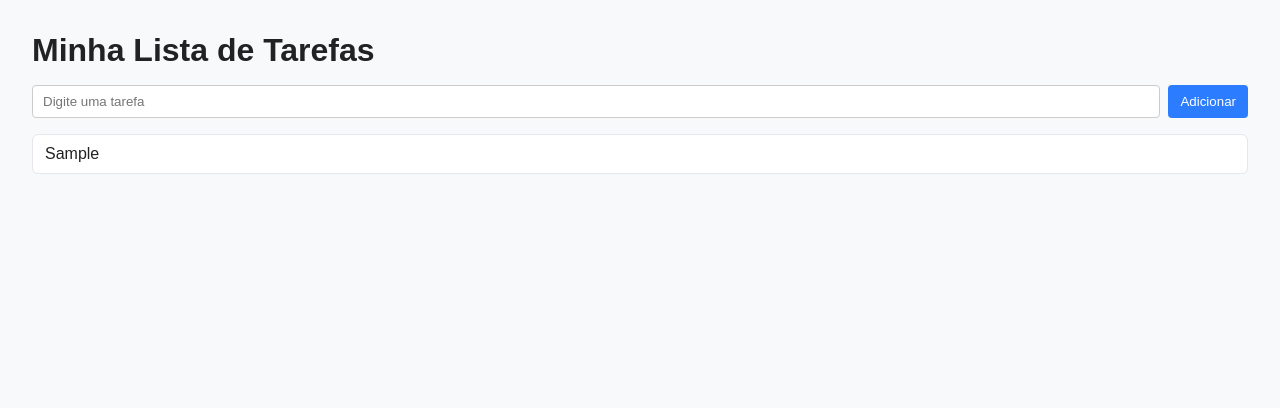
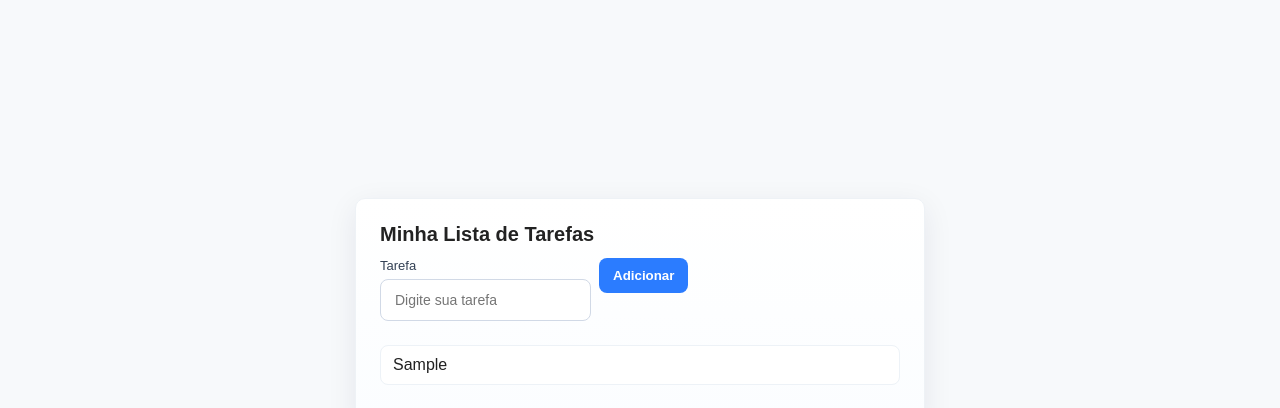
Before and after one commit to kaua18-bot/AV1_IDW, a plain HTML site: page index.html in a window 1280 px wide. Both pictures are taken after typing "Sample" into the empty fields and a click on the button "Adicionar". Drawn offline with Linux system fonts and the light colour scheme.

Commit message:
atualização 5

```diff
--- a/css/style.css
+++ b/css/style.css
@@ -16,36 +16,71 @@ form{
   margin-bottom:12px;
 }
 
-input[type="text"]{
-  flex:1;
-  padding:8px 10px;
-  border:1px solid #ccc;
-  border-radius:4px;
+/* Layout centralizado */
+.container{
+  display:flex;
+  align-items:center;
+  justify-content:center;
+  min-height:70vh;
 }
 
-button{
-  padding:8px 12px;
-  border:none;
+.card{
+  width:100%;
+  max-width:520px;
+  background:linear-gradient(180deg,#ffffff,#fbfdff);
+  border-radius:10px;
+  box-shadow:0 8px 30px rgba(20,30,60,0.08);
+  padding:24px;
+  border:1px solid #eef2f6;
+}
+
+.card h1{
+  font-size:20px;
+  margin-bottom:12px;
+}
+
+.form-group{display:flex;flex-direction:column;gap:6px;margin-bottom:12px}
+
+label{font-size:13px;color:#334155}
+
+input[type="text"]{
+  padding:12px 14px;
+  border:1px solid #d1d9e6;
+  border-radius:8px;
+  font-size:14px;
+  outline:none;
+  transition:box-shadow .18s ease,border-color .15s ease,transform .08s ease;
+}
+
+input[type="text"]:focus{
+  box-shadow:0 4px 18px rgba(43,124,255,0.12);
+  border-color:#2b7cff;
+}
+
+/* Estado de erro */
+.input-error{border-color:#d32f2f !important; box-shadow:0 4px 18px rgba(211,47,47,0.06) !important}
+
+.actions{text-align:right}
+
+.btn{
   background:#2b7cff;
   color:#fff;
-  border-radius:4px;
+  border:none;
+  padding:10px 14px;
+  border-radius:8px;
   cursor:pointer;
+  font-weight:600;
 }
 
-#mensagem-erro{
-  color:#b00020;
-  margin:6px 0 12px 0;
+.btn:hover{transform:translateY(-1px);box-shadow:0 6px 18px rgba(43,124,255,0.12)}
+
+.mensagem{font-size:13px;margin:6px 0 12px 0}
+.mensagem-erro{color:#b00020}
+.mensagem-sucesso{color:#00695c}
+
+.tarefas-lista{list-style:none;padding:0;margin-top:10px}
+.tarefas-lista li{background:#ffffff;padding:10px 12px;border-radius:8px;margin-bottom:8px;border:1px solid #edf2f7}
+
+@media (max-width:520px){
+  .card{padding:18px;margin:12px}
 }
-
-ul#lista-tarefas{
-  list-style: none;
-  padding:0;
-}
-
-ul#lista-tarefas li{
-  background:#fff;
-  padding:10px 12px;
-  border-radius:6px;
-  margin-bottom:8px;
-  border:1px solid #e4e7eb;
-}
--- a/index.html
+++ b/index.html
@@ -8,14 +8,26 @@
 </head>
 <body>
 
-<h1>Minha Lista de Tarefas</h1>
-<form id ="form-tarefas">
-    <input type="text" id="input-tarefa" placeholder="Digite uma tarefa">
-    <button type="submit">Adicionar</button>
-    </form>
-    <p id="mensagem-erro"></p>
+    <div class="container">
+        <div class="card">
+            <h1>Minha Lista de Tarefas</h1>
 
-    <ul id="lista-tarefas"></ul>
+            <form id="form-tarefas" novalidate>
+                <div class="form-group">
+                    <label for="input-tarefa">Tarefa</label>
+                    <input type="text" id="input-tarefa" placeholder="Digite sua tarefa" aria-describedby="mensagem-erro" />
+                </div>
+
+                <div class="actions">
+                    <button type="submit" class="btn">Adicionar</button>
+                </div>
+            </form>
+
+            <p id="mensagem-erro" class="mensagem mensagem-erro" role="alert" aria-live="polite"></p>
+
+            <ul id="lista-tarefas" class="tarefas-lista"></ul>
+        </div>
+    </div>
 
     <script src="js/script.js"></script>
 
--- a/js/script.js
+++ b/js/script.js
@@ -26,11 +26,11 @@ form.addEventListener("submit", function(event) {
 // Função de validação: impede tarefa vazia
 function validarTarefa(texto) {
     if (texto.trim() === "") {
-        mensagemErro.textContent = "Digite uma tarefa válida!";
+        setError("Digite uma tarefa válida!");
         return false;
     }
 
-    mensagemErro.textContent = ""; // limpa mensagem de erro
+    clearError(); // limpa mensagem de erro
     return true;
 }
 
@@ -44,3 +44,20 @@ function renderTarefas() {
         lista.appendChild(li);
     });
 }
+
+// Mostra mensagem de erro e aplica estilos/atributos de acessibilidade
+function setError(msg) {
+    mensagemErro.textContent = msg;
+    mensagemErro.classList.add('mensagem-erro');
+    input.classList.add('input-error');
+    input.setAttribute('aria-invalid', 'true');
+    input.focus();
+}
+
+// Limpa erro
+function clearError() {
+    mensagemErro.textContent = '';
+    mensagemErro.classList.remove('mensagem-erro');
+    input.classList.remove('input-error');
+    input.removeAttribute('aria-invalid');
+}
```
